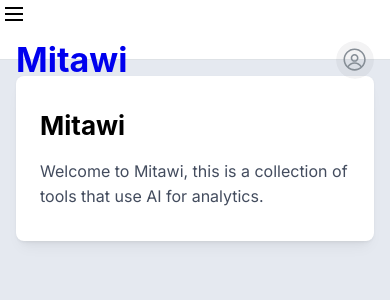
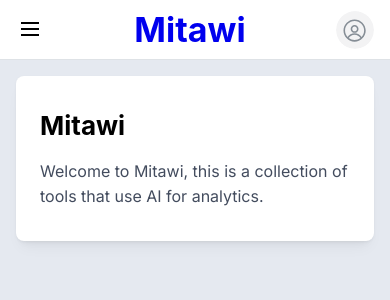
Before and after one commit to diegozambrana/mitawi, a Next.js app: page / in a window 390 px wide. Shown: the top 300 px of the page. Built offline with nearby package versions, Linux system fonts and the light colour scheme.

Commit message:
fix style issues in mobile version

```diff
--- a/app/globals.scss
+++ b/app/globals.scss
@@ -5,3 +5,9 @@
 body {
   background-color: #e5e9f0 !important;
 }
+
+@media screen and (min-width: 48em) {
+  .burger__button {
+    display: none;
+  }
+}
--- a/components/layout/AdminLayout.tsx
+++ b/components/layout/AdminLayout.tsx
@@ -18,8 +18,7 @@ export const AdminLayout = ({ children }: { children: React.ReactNode }) => {
       padding="md"
     >
       <AppShell.Header>
-        <Burger opened={opened} onClick={toggle} hiddenFrom="sm" size="sm" />
-        <Header />
+        <Header BurgerOpened={opened} onClickBurger={toggle} />
       </AppShell.Header>
 
       <AppShell.Navbar p="md">
--- a/components/layout/Header.tsx
+++ b/components/layout/Header.tsx
@@ -1,6 +1,8 @@
+"use client";
 import {
   Avatar,
   Box,
+  Burger,
   Group,
   Menu,
   MenuDropdown,
@@ -11,10 +13,24 @@ import {
 } from "@mantine/core";
 import { IconLogout, IconSettings } from "@tabler/icons-react";
 import Link from "next/link";
+import { FC } from "react";
 
-export const Header = () => {
+type HeaderProps = {
+  BurgerOpened: boolean;
+  onClickBurger: () => void;
+};
+
+export const Header: FC<HeaderProps> = ({ BurgerOpened, onClickBurger }) => {
   return (
     <Group justify="space-between" mx={16} mt={8}>
+      <Box className="burger__button">
+        <Burger
+          opened={BurgerOpened}
+          onClick={onClickBurger}
+          hiddenFrom="sm"
+          size="sm"
+        />
+      </Box>
       <Link href="/" style={{ textDecoration: "none" }}>
         <Title order={1}>Mitawi</Title>
       </Link>
--- a/components/tracker/Tracking.tsx
+++ b/components/tracker/Tracking.tsx
@@ -87,6 +87,7 @@ export const Tracking: FC<TrackingProps> = ({ trackerCode }) => {
 
       {trackingList.length === 0 && <Box mt="md">No Data to display</Box>}
 
+      <div style={{ overflowX: "auto" }}>
         {trackingList.length > 0 && (
           <Table mt="lg">
             <TableThead>
@@ -144,6 +145,7 @@ export const Tracking: FC<TrackingProps> = ({ trackerCode }) => {
             </TableTbody>
           </Table>
         )}
+      </div>
       <RemoveTracking
         open={openDeleteTracking}
         onClose={() => setOpenDeleteTracking(false)}
```
Lines whose indentation alone changed are shown as unchanged.
